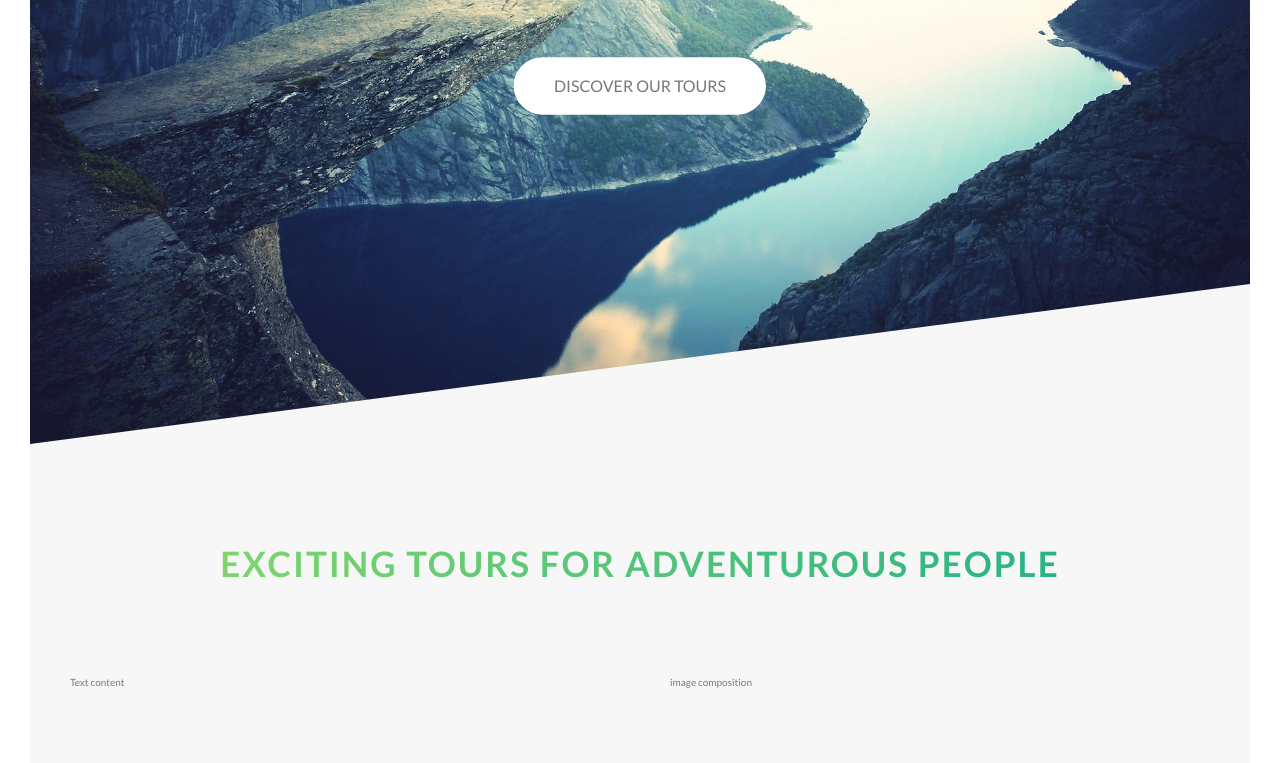
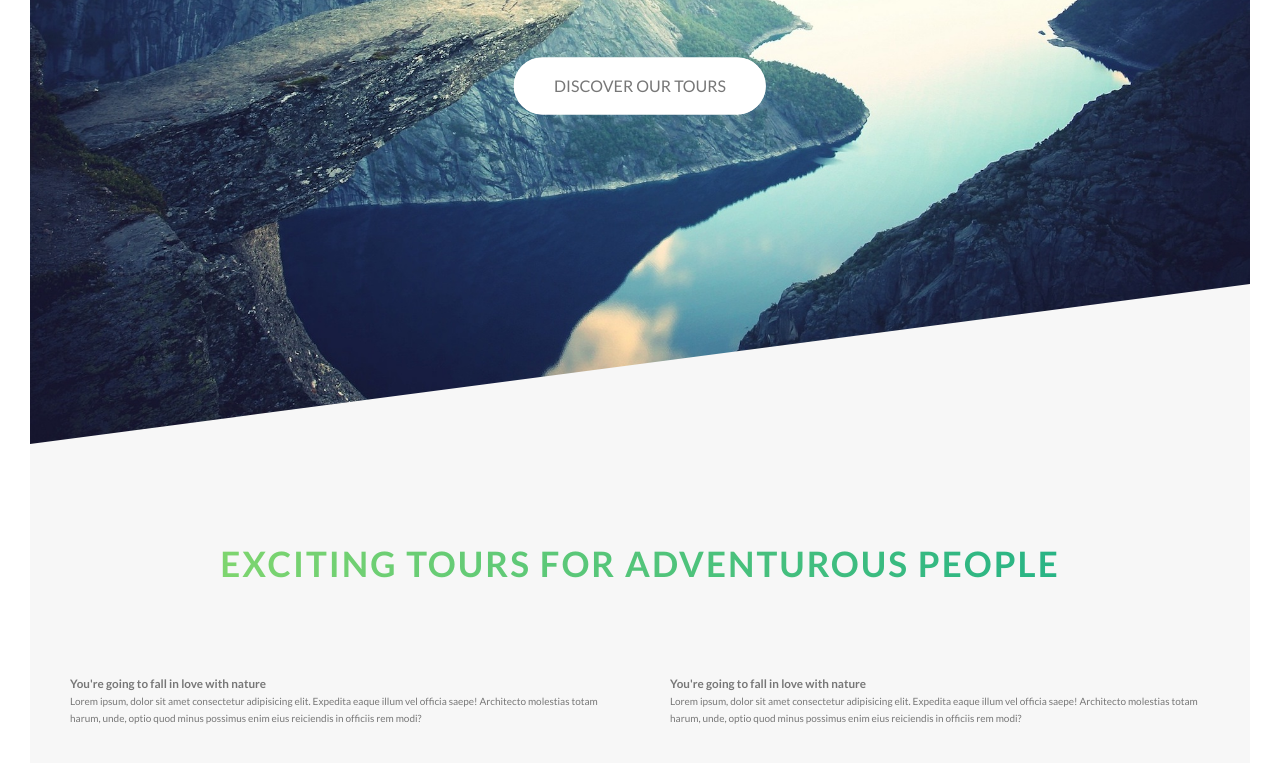
Before and after one commit to muchuanhung/Natours, a website: page index.html in a window 1280 px wide. Shown: the part 346-1109 px from the top of the page. Drawn offline with Linux system fonts and the light colour scheme; files that its build step writes are made by us from their sources.

```diff
--- a/index.html
+++ b/index.html
@@ -42,10 +42,17 @@
 
             <div class="row">
                 <div class="col-1-of-2">
-                    Text content
+                    <h3 class="heading-teritary">You're going to fall in love with nature</h3>
+                    <p class="paragraph">
+                        Lorem ipsum, dolor sit amet consectetur adipisicing elit. Expedita eaque illum vel officia saepe! Architecto molestias totam harum, unde, optio quod minus possimus enim eius reiciendis in officiis rem modi?
+                    </p>
                 </div>
                 <div class="col-1-of-2">
-                    image composition
+                    <h3 class="heading-teritary">You're going to fall in love with nature</h3>
+                    <p class="paragraph">
+                        Lorem ipsum, dolor sit amet consectetur adipisicing elit. Expedita eaque illum vel officia saepe! Architecto
+                        molestias totam harum, unde, optio quod minus possimus enim eius reiciendis in officiis rem modi?
+                    </p>
                 </div>
             </div>
 
```
Also changed, not shown: README.md (added).
